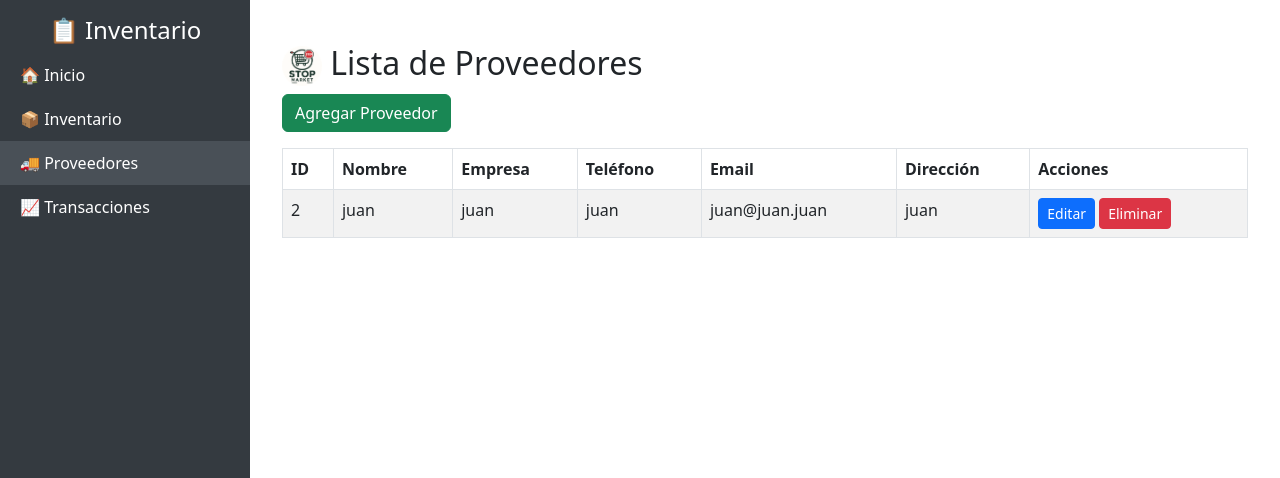
After one commit to Franco122/ProyectoPPS, a Django app: page /proveedores/ in a window 1280 px wide. The commit adds this page. Shown: the top 478 px of the page. Run offline with Django 5.2, Linux system fonts and the light colour scheme; a user stored in the database is signed in; data comes from the database, SQL or seed files in the repository; both versions use the stored data as it was after the commit.

Commit message:
actualizo proveedores

```diff
--- a/djangocrud/urls.py
+++ b/djangocrud/urls.py
@@ -1,3 +1,5 @@
+    # ...existing code...
+
 from django.contrib import admin
 from django.urls import path
 from django.shortcuts import redirect
@@ -15,10 +17,16 @@ urlpatterns = [
     # Vistas protegidas (solo accesibles con login)
     path('inicio/', views.inicio, name='inicio'),
     path('inventario/', views.inventario, name='inventario'),
+    path('productos/editar/<int:pk>/', views.editar_producto, name='editar_producto'),
+    path('productos/eliminar/<int:pk>/', views.eliminar_producto, name='eliminar_producto'),
+    path('productos/sumar-stock/<int:pk>/', views.sumar_stock, name='sumar_stock'),
     path('inventario/agregar/', views.agregar_producto, name='agregar_producto'),
     path('productos/', views.lista_productos, name='lista_productos'),
     path('agregar/', views.agregar_producto, name='agregar_producto'),
     path('proveedores/', views.proveedores, name='proveedores'),
+    path('proveedores/agregar/', views.agregar_proveedor, name='agregar_proveedor'),
+    path('proveedores/editar/<int:pk>/', views.editar_proveedor, name='editar_proveedor'),
+    path('proveedores/eliminar/<int:pk>/', views.eliminar_proveedor, name='eliminar_proveedor'),
     path('transacciones/', views.transacciones, name='transacciones'),
     path('agregar-efectivo/', views.agregar_efectivo, name='agregar_efectivo'),
     path('ingresos/editar/<int:pk>/', views.editar_ingreso, name='editar_ingreso'),
--- a/tasks/models.py
+++ b/tasks/models.py
@@ -1,6 +1,15 @@
 from django.db import models
 
-# Create your models here.
+# Modelo para proveedores
+class Proveedor(models.Model):
+    nombre = models.CharField(max_length=100)
+    empresa = models.CharField(max_length=100)
+    telefono = models.CharField(max_length=30)
+    email = models.EmailField()
+    direccion = models.CharField(max_length=200, blank=True)
+
+    def __str__(self):
+        return f"{self.nombre} ({self.empresa})"
 
 from django.db import models
 
--- a/tasks/templates/agregar_producto.html
+++ b/tasks/templates/agregar_producto.html
@@ -1,10 +1,11 @@
 {% extends 'base.html' %}
 
 {% block content %}
-<h2>Agregar Producto</h2>
+<h2>{% if editar %}Editar Producto{% else %}Agregar Producto{% endif %}</h2>
 <form method="post">
   {% csrf_token %}
   {{ form.as_p }}
-  <button type="submit" class="btn btn-primary">Guardar</button>
+  <button type="submit" class="btn btn-primary">{% if editar %}Guardar Cambios{% else %}Guardar{% endif %}</button>
+  <a href="{% url 'inventario' %}" class="btn btn-secondary">Cancelar</a>
 </form>
 {% endblock %}
--- a/tasks/templates/inicio.html
+++ b/tasks/templates/inicio.html
@@ -19,7 +19,7 @@
       <nav class="nav">
         <a href="#" class="nav-link active"><span>🏠</span> Inicio</a>
         <a href="{% url 'inventario' %}" class="nav-link"><span>📦</span> Inventario</a>
-        <a href="#" class="nav-link"><span>🚚</span> Proveedores</a>
+        <a href="{% url 'proveedores' %}" class="nav-link"><span>🚚</span> Proveedores</a>
         <a href="{% url 'transacciones' %}" class="nav-link"><span>📈</span> Historial de transacciones</a>
       </nav>
       <a href="{% url 'login' %}" class="logout"><span>🔒</span> Cerrar sesión</a>
--- /dev/null
+++ b/tasks/templates/proveedores.html
@@ -0,0 +1,44 @@
+{% extends 'base.html' %}
+{% block content %}
+<div class="container mt-4">
+	<h2><img src="/static/images/logo.png" alt="Logo" style="width:40px;vertical-align:middle;"> Lista de Proveedores</h2>
+	<button class="btn btn-success mb-3" onclick="window.location.href='{% url 'agregar_proveedor' %}'">
+		<i class="fa fa-plus"></i> Agregar Proveedor
+	</button>
+	<table class="table table-bordered table-striped">
+		<thead class="thead-dark">
+			<tr>
+				<th>ID</th>
+				<th>Nombre</th>
+				<th>Empresa</th>
+				<th>Teléfono</th>
+				<th>Email</th>
+				<th>Dirección</th>
+				<th>Acciones</th>
+			</tr>
+		</thead>
+		<tbody>
+			{% if proveedores %}
+				{% for proveedor in proveedores %}
+				<tr>
+					<td>{{ proveedor.id }}</td>
+					<td>{{ proveedor.nombre }}</td>
+					<td>{{ proveedor.empresa }}</td>
+					<td>{{ proveedor.telefono }}</td>
+					<td>{{ proveedor.email }}</td>
+					<td>{{ proveedor.direccion }}</td>
+					<td>
+						<a href="{% url 'editar_proveedor' proveedor.id %}" class="btn btn-primary btn-sm">Editar</a>
+						<a href="{% url 'eliminar_proveedor' proveedor.id %}" class="btn btn-danger btn-sm" onclick="return confirm('¿Estás seguro de eliminar este proveedor?');">Eliminar</a>
+					</td>
+				</tr>
+				{% endfor %}
+			{% else %}
+				<tr>
+					<td colspan="7" class="text-center">No hay proveedores registrados</td>
+				</tr>
+			{% endif %}
+		</tbody>
+	</table>
+</div>
+{% endblock %}
--- a/tasks/views.py
+++ b/tasks/views.py
@@ -1,18 +1,87 @@
-from django.shortcuts import render, redirect
+
+from django.shortcuts import render, redirect, get_object_or_404
 from django.contrib.auth import authenticate, login, logout
 from django.contrib.auth.decorators import login_required
-from .forms import RegistroUsuarioForm, ProductoForm
-from .models import Producto
 from django.contrib.auth.models import User
 from django.contrib.auth.forms import UserCreationForm
 from django.contrib import messages
-from .models import IngresoEfectivo
-from .forms import IngresoEfectivoForm
 from django.db import models
-from django.shortcuts import get_object_or_404
-from .models import IngresoEfectivo, IngresoVirtual, Egreso, CierreDiario
+from django.db.models import Sum
 from datetime import datetime
-from django.db.models import Sum
+from .forms import RegistroUsuarioForm, ProductoForm, IngresoEfectivoForm, ProveedorForm
+from .models import Producto, IngresoEfectivo, IngresoVirtual, Egreso, CierreDiario, Proveedor
+
+# Vista para eliminar proveedor
+@login_required
+def eliminar_proveedor(request, pk):
+    proveedor = get_object_or_404(Proveedor, pk=pk)
+    if request.method == 'POST':
+        proveedor.delete()
+        messages.success(request, 'Proveedor eliminado correctamente.')
+        return redirect('proveedores')
+    return render(request, 'eliminar_proveedor.html', {'proveedor': proveedor})
+
+# Vista para editar proveedor
+@login_required
+def editar_proveedor(request, pk):
+    proveedor = get_object_or_404(Proveedor, pk=pk)
+    if request.method == 'POST':
+        form = ProveedorForm(request.POST, instance=proveedor)
+        if form.is_valid():
+            form.save()
+            messages.success(request, 'Proveedor editado correctamente.')
+            return redirect('proveedores')
+    else:
+        form = ProveedorForm(instance=proveedor)
+    return render(request, 'agregar_proveedor.html', {'form': form, 'editar': True, 'proveedor': proveedor})
+
+# Vista para sumar stock
+@login_required
+def sumar_stock(request, pk):
+    producto = get_object_or_404(Producto, pk=pk)
+    producto.stock += 1
+    producto.save()
+    messages.success(request, f'Se sumó 1 al stock de {producto.nombre}.')
+    return redirect('inventario')
+
+# Vista para eliminar producto
+@login_required
+def eliminar_producto(request, pk):
+    producto = get_object_or_404(Producto, pk=pk)
+    if request.method == 'POST':
+        producto.delete()
+        messages.success(request, 'Producto eliminado correctamente.')
+        return redirect('inventario')
+    return render(request, 'eliminar_producto.html', {'producto': producto})
+
+# Vista para editar producto
+@login_required
+def editar_producto(request, pk):
+    producto = get_object_or_404(Producto, pk=pk)
+    if request.method == 'POST':
+        form = ProductoForm(request.POST, instance=producto)
+        if form.is_valid():
+            form.save()
+            messages.success(request, 'Producto editado correctamente.')
+            return redirect('inventario')
+    else:
+        form = ProductoForm(instance=producto)
+    return render(request, 'agregar_producto.html', {'form': form, 'editar': True, 'producto': producto})
+
+# --- Vistas ---
+
+@login_required
+def agregar_proveedor(request):
+    from .forms import ProveedorForm
+    if request.method == 'POST':
+        form = ProveedorForm(request.POST)
+        if form.is_valid():
+            form.save()
+            messages.success(request, 'Proveedor agregado correctamente.')
+            return redirect('proveedores')
+    else:
+        form = ProveedorForm()
+    return render(request, 'agregar_proveedor.html', {'form': form, 'editar': False})
 
 
 # Registro
@@ -89,12 +158,23 @@ def bienvenida(request):
     return render(request, 'bienvenida.html', {'usuario': request.user})
 
 @login_required
+
 def inventario(request):
-    return render(request, 'inventario.html')
+    q = request.GET.get('q', '').strip()
+    productos = Producto.objects.all()
+    if q:
+        productos = productos.filter(
+            models.Q(nombre__icontains=q) |
+            models.Q(categoria__icontains=q) |
+            models.Q(marca__icontains=q)
+        )
+    return render(request, 'inventario.html', {'productos': productos})
 
 @login_required
 def proveedores(request):
-    return render(request, 'proveedores.html')
+    from .models import Proveedor
+    proveedores = Proveedor.objects.all()
+    return render(request, 'proveedores.html', {'proveedores': proveedores})
 
 @login_required
 def transacciones(request):
```
Also changed, not shown: tasks/forms.py (+7 -2 lines), tasks/templates/agregar_proveedor.html (added, +12 -0 lines), tasks/templates/eliminar_producto.html (added, +10 -0 lines), tasks/templates/eliminar_proveedor.html (added, +12 -0 lines), tasks/templates/inventario.html (+9 -3 lines), inventario.sqlite3, tasks/migrations/0006_proveedor.py (added).
